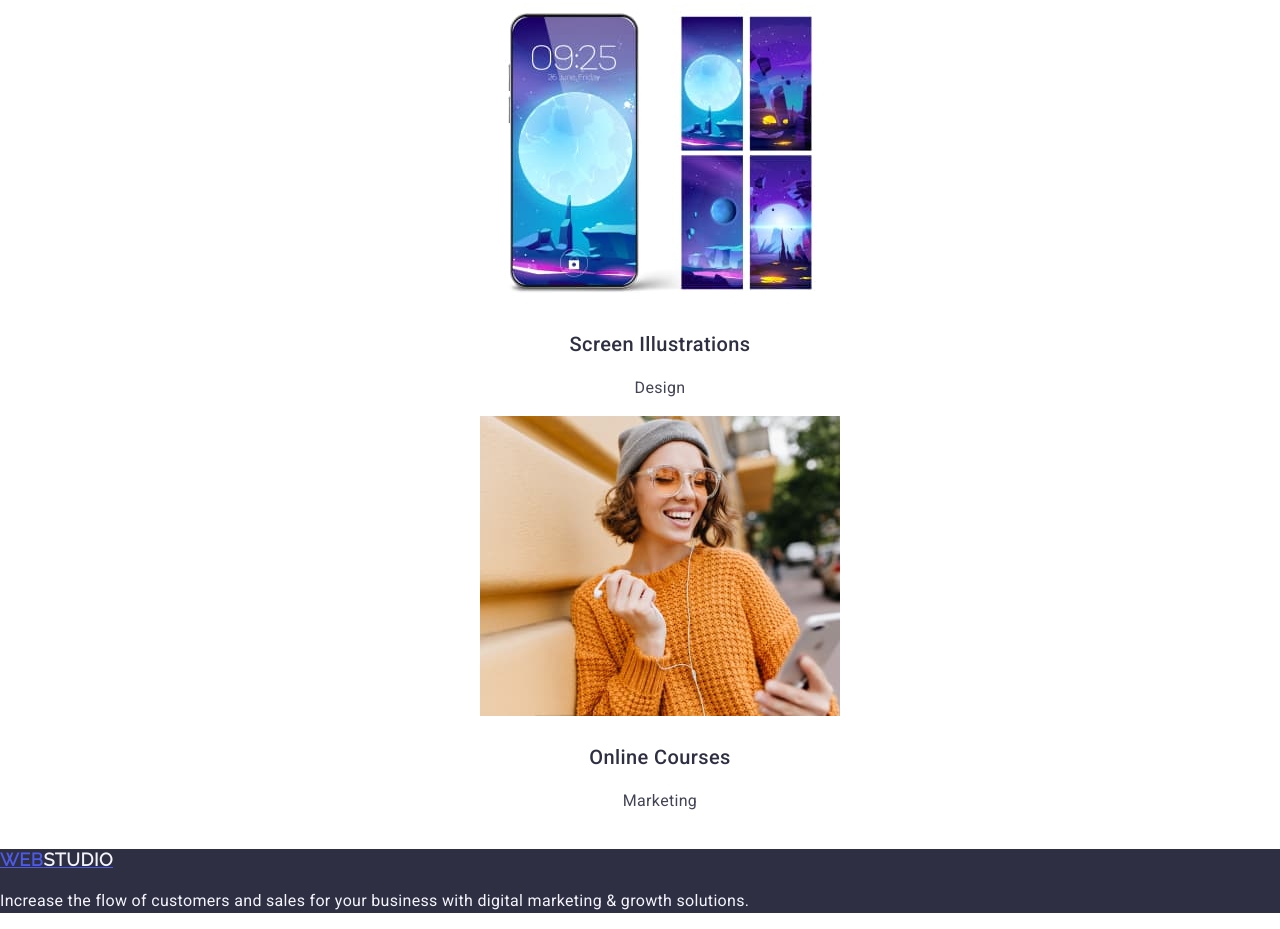
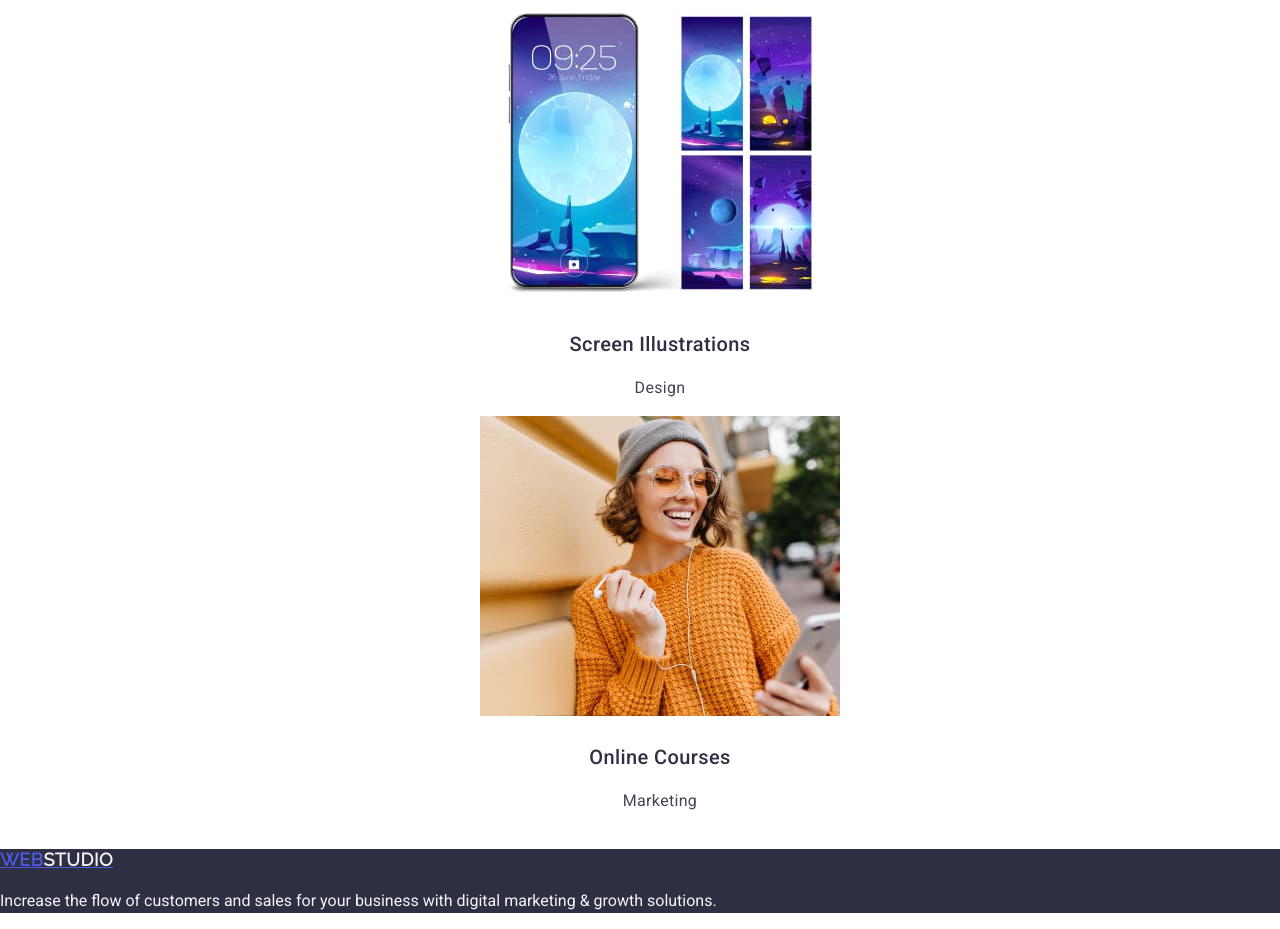
Before and after one commit to Rafi1072/goit-markup-hw-02, a plain HTML site: page index.html in a window 1280 px wide. Shown: the part 4137-5066 px from the top of the page. Drawn offline with nearby package versions, Linux system fonts and the light colour scheme.

Commit message:
final-version

```diff
--- a/index.html
+++ b/index.html
@@ -185,7 +185,7 @@
       <a class="link logo" href="./index.html"
         >Web<span class="logo-color">Studio</span></a
       >
-      <p class="paragraph-footer">
+      <p class="pharagraph">
         Increase the flow of customers and sales for your business with digital
         marketing & growth solutions.
       </p>
```
